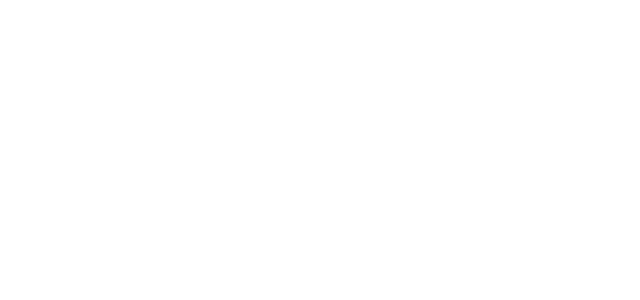
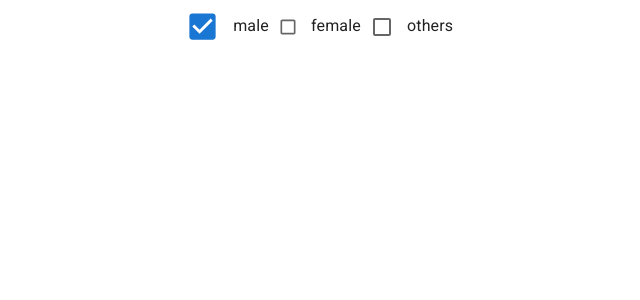
Before and after one commit to Jahirul-Islam-Jantu/MUI-stackLearner, a React (Vite) app in the folder test-project/: page / in a window 1280 px wide. Shown: the top 300 px of the page, without its empty margins (38-678 px from the left). Built offline with nearby package versions, Linux system fonts and the light colour scheme.

Commit message:
mui style created

```diff
--- a/test-project/src/App.jsx
+++ b/test-project/src/App.jsx
@@ -1,13 +1,21 @@
-import CssBaseline from '@mui/material/CssBaseline';
-import {Button} from "@mui/material";
+import {Checkbox, Container} from "@mui/material";
+import CssBaseline from "@mui/material/CssBaseline";
+
+
 
 const App = () => {
-    return (
-        <>
-            <CssBaseline />
-            <Button> </Button>
-        </>
-    );
-}
+  return (
+    <>
+      <CssBaseline />
+      <Container maxWidth="md">
+          <Checkbox id="male" defaultChecked size="large"/> <label htmlFor="male">male</label>
+          <Checkbox id="female" size="small" />  <label htmlFor="female">female</label>
+          <Checkbox id="others"/> <label htmlFor="others">others</label>
+
+      </Container>
+
+    </>
+  );
+};
 
 export default App;
```
